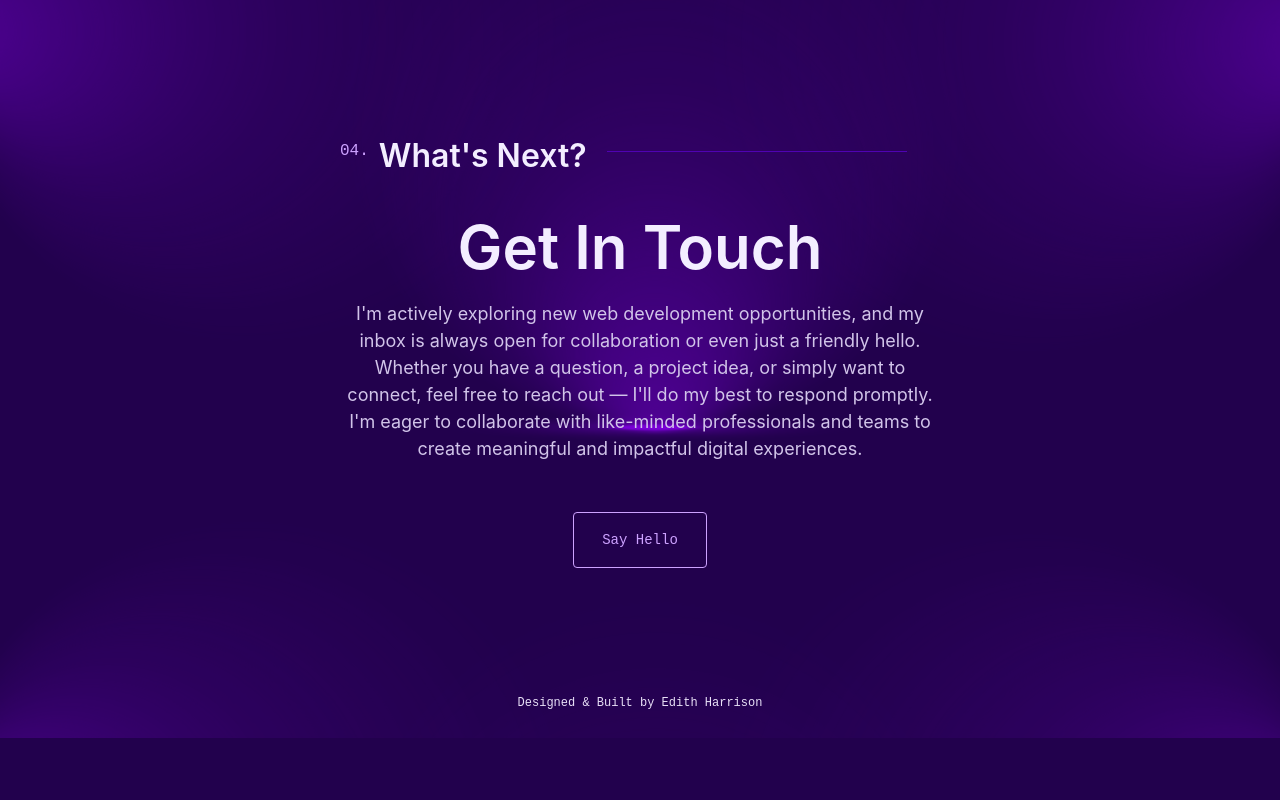
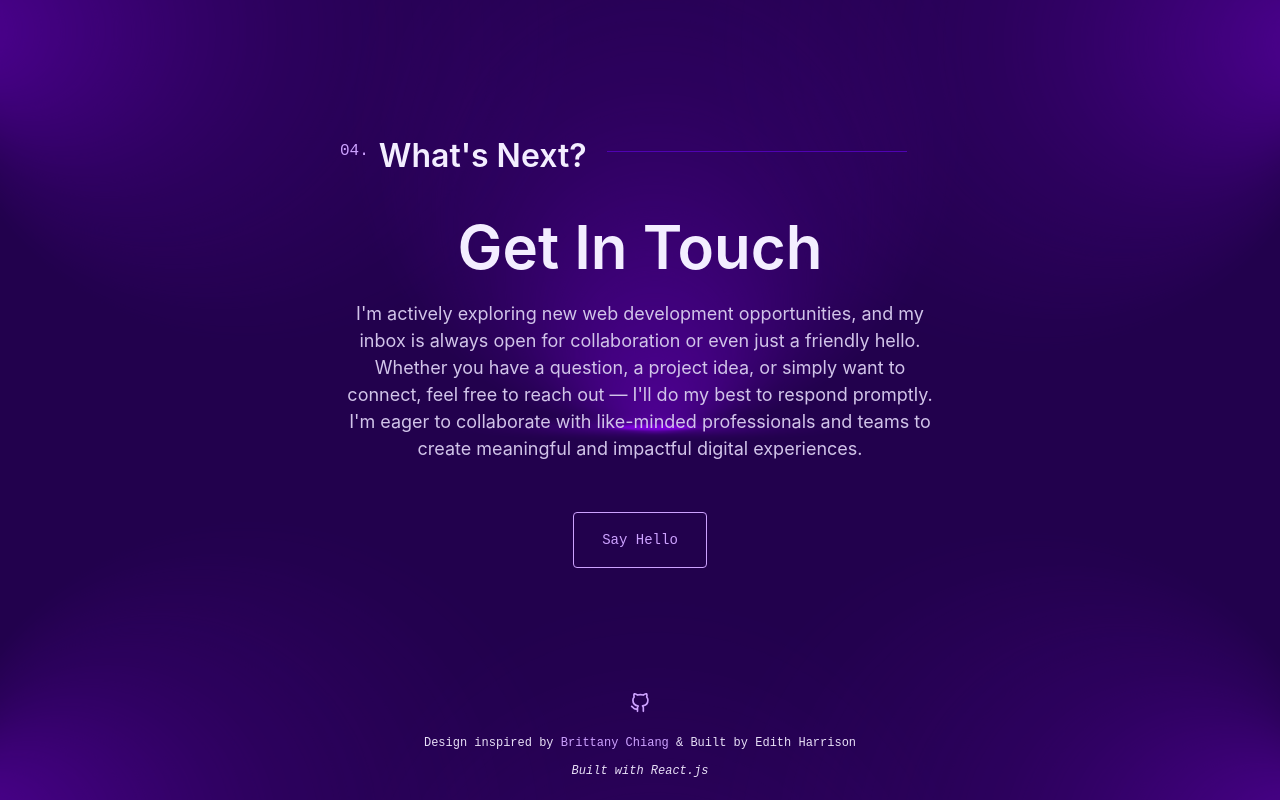
Before and after one commit to EdithHarrison/my-portfolio, a React (Create React App) app: page / in a window 1280 px wide. Shown: the part 2758-3558 px from the top of the page. Before the commit the page ends 3496 px from the top, so only its background shows below. Built offline with nearby package versions, Linux system fonts and the light colour scheme.

Commit message:
update package.json and footer for deployment

```diff
--- a/src/assets/css/Footer.css
+++ b/src/assets/css/Footer.css
@@ -13,14 +13,42 @@
   color: var(--text-light);
   font-family: var(--font-mono);
   font-size: var(--fz-xxs);
-  line-height: 1;
+  line-height: 1.5;
+  display: flex;
+  flex-direction: column;
+  align-items: center;
+}
+
+.footer-content > div {
+  margin: 5px 0;
+}
+
+.github-link {
+  display: inline-block;
+  padding: 10px;
+  transition: transform 0.3s ease;
+}
+
+.github-link:hover {
+  transform: translateY(-3px);
+}
+
+.github-link svg {
+  width: 20px;
+  height: 20px;
+}
+
+.built-with {
+  font-style: italic;
 }
 
 .footer-content a {
-  padding: 10px;
+  color: var(--accent);
+  text-decoration: none;
+  transition: color 0.3s ease;
 }
 
 .footer-content a:hover,
 .footer-content a:focus {
-  text-decoration: none;
+  color: var(--text-lightest);
 }
--- a/src/components/Footer.js
+++ b/src/components/Footer.js
@@ -1,13 +1,21 @@
 import React from 'react';
-import '../assets/css/Footer.css'
+import '../assets/css/Footer.css';
 
 const Footer = () => {
   return (
     <footer className="footer">
       <div className="footer-content">
-        <a href="https://github.com/EdithHarrison" target="_blank" rel="noopener noreferrer">
-          <div>Designed &amp; Built by Edith Harrison</div>
+        <a href="https://github.com/EdithHarrison/my-portfolio" target="_blank" rel="noopener noreferrer" className="github-link">
+          <svg xmlns="http://www.w3.org/2000/svg" role="img" viewBox="0 0 24 24" fill="none" stroke="currentColor" strokeWidth="2" strokeLinecap="round" strokeLinejoin="round" className="feather feather-github">
+            <path d="M9 19c-5 1.5-5-2.5-7-3m14 6v-3.87a3.37 3.37 0 0 0-.94-2.61c3.14-.35 6.44-1.54 6.44-7A5.44 5.44 0 0 0 20 4.77 5.07 5.07 0 0 0 19.91 1S18.73.65 16 2.48a13.38 13.38 0 0 0-7 0C6.27.65 5.09 1 5.09 1A5.07 5.07 0 0 0 5 4.77a5.44 5.44 0 0 0-1.5 3.78c0 5.42 3.3 6.61 6.44 7A3.37 3.37 0 0 0 9 18.13V22"></path>
+          </svg>
         </a>
+        <div>
+          Design inspired by <a href="https://brittanychiang.com" target="_blank" rel="noopener noreferrer">Brittany Chiang</a> &amp; Built by Edith Harrison
+        </div>
+        <div className="built-with">
+          Built with React.js
+        </div>
       </div>
     </footer>
   );
```
Also changed, not shown: package.json (+4 -3 lines), 1 other file (tests, documents, lock files or other folders).
